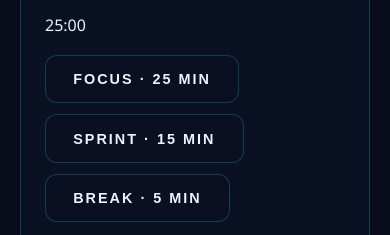
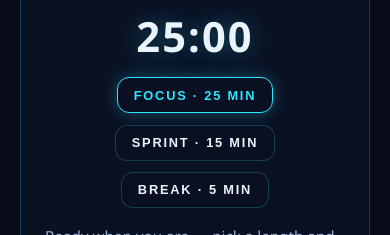
Before and after one commit to ummiunoffical-coder/nexus, a plain HTML site: page index.html in a window 390 px wide. Shown: the part 6413-6648 px from the top of the page. Drawn offline with Linux system fonts and the light colour scheme; animation ran at ten frames a second.

Commit message:
NEXUS quiz pool + study timer -10

```diff
--- a/style.css
+++ b/style.css
@@ -487,7 +487,8 @@ a{color:var(--cyan)}
 .music-btn.on .music-state{color:#37ff9a}
 
 /* ---------- Tools ---------- */
-.tools-grid{display:grid;gap:1.4rem;margin-top:2.2rem;max-width:680px;margin-left:auto;margin-right:auto}
+.tools-grid{display:grid;gap:1.4rem;margin-top:2.2rem}
+@media (min-width:900px){.tools-grid{grid-template-columns:1fr 1fr}}
 .tool-card{background:var(--panel);border:1px solid var(--line);border-radius:var(--radius);padding:1.5rem;backdrop-filter:blur(8px);min-width:0}
 .tool-title{font-size:1.25rem;margin-bottom:.4rem}
 .tool-sub{color:var(--muted);font-size:.92rem;margin-bottom:1rem}
@@ -504,6 +505,12 @@ a{color:var(--cyan)}
 .type-sample .ok{color:#37ff9a}
 .type-sample .bad{color:#ff5d7a}
 .tool-actions{display:flex;gap:.7rem;margin-top:1rem;flex-wrap:wrap;align-items:center}
+/* Study timer */
+.study-display{font-size:clamp(2.6rem,7vw,3.4rem);font-weight:900;letter-spacing:.05em;line-height:1.15;text-align:center;color:var(--ink);text-shadow:0 0 24px rgba(46,230,255,.35);font-variant-numeric:tabular-nums;margin:.2rem 0 .4rem}
+.study-presets{justify-content:center}
+.study-presets .btn{padding:.6rem 1rem;font-size:.8rem}
+.st-preset.is-active{border-color:var(--cyan);color:var(--cyan);box-shadow:0 0 16px rgba(46,230,255,.3)}
+.study-done{color:#39ffb0;font-weight:700}
 @media (max-width:520px){
   .tool-stats{grid-template-columns:repeat(2,1fr)}
   .tool-stats.three{grid-template-columns:repeat(3,1fr)}
```
